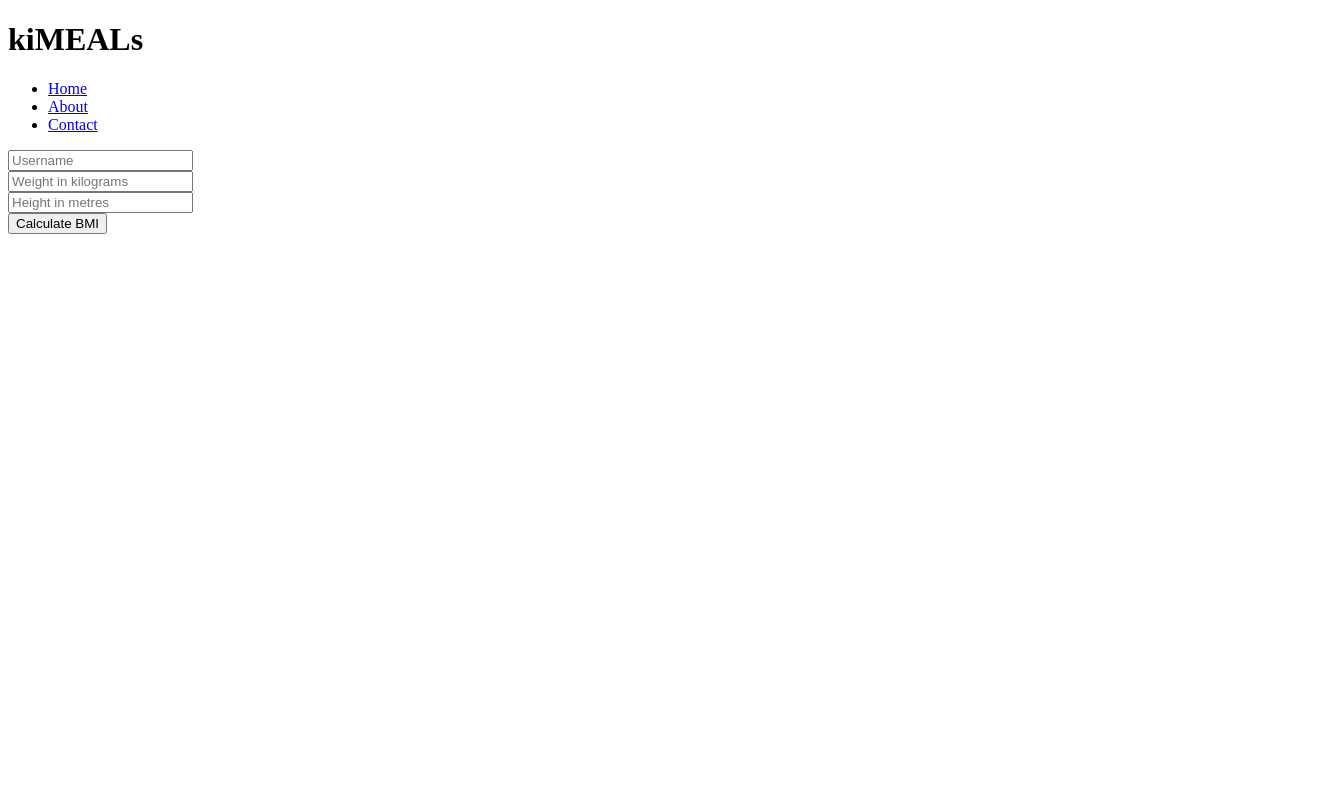
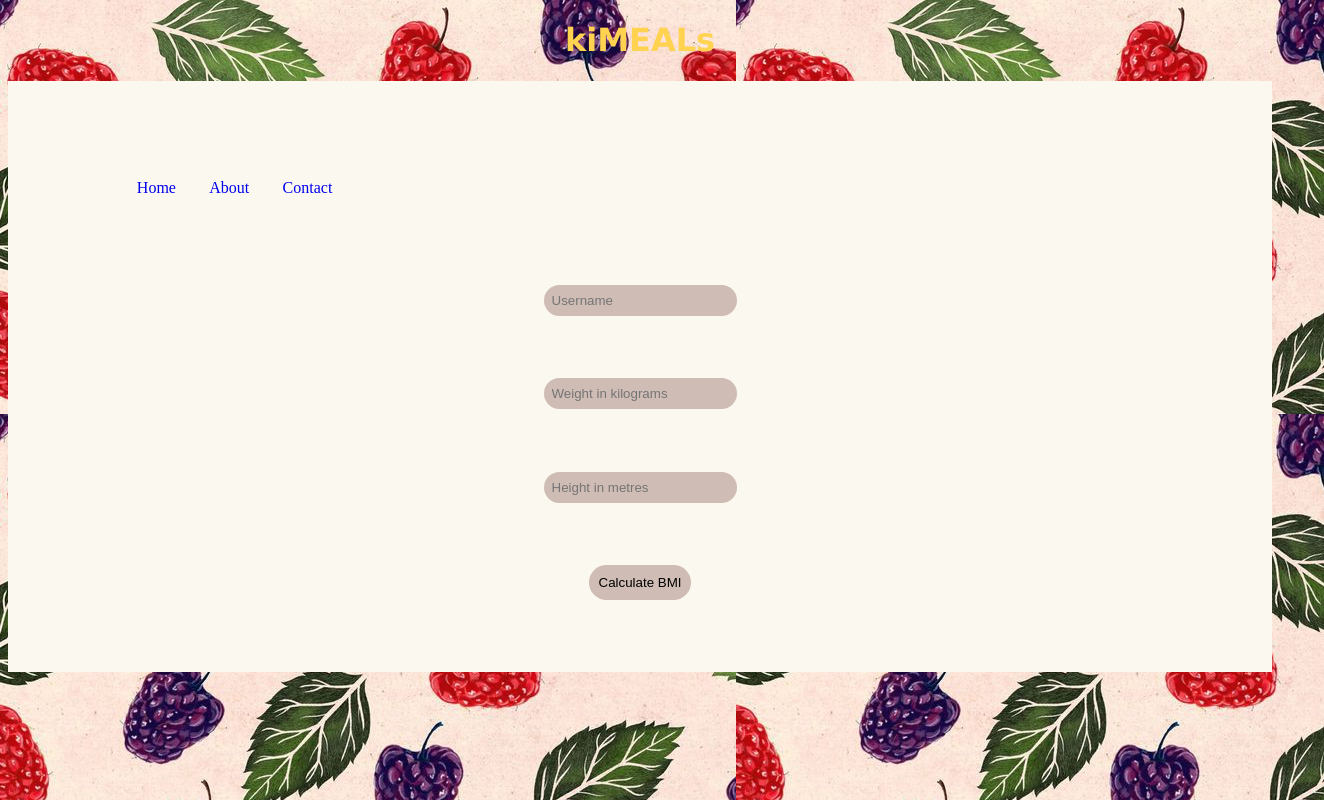
Before and after one commit to kiMIGHTa/phase-1_final_project, a plain HTML site: page index.html in a window 1280 px wide. Shown: the whole page, 1324 px wide, since content can reach past the window. Drawn offline with Linux system fonts and the light colour scheme.

Commit message:
debug html to connect css correctly

```diff
--- a/index.html
+++ b/index.html
@@ -2,7 +2,7 @@
 <html>
     <head>
         <title>kiMEALs</title>
-        <linl rel="stylesheet" href="./style.css"/>
+        <link rel="stylesheet" href="./style.css"/>
     </head>
     <body>
         <header>
```
